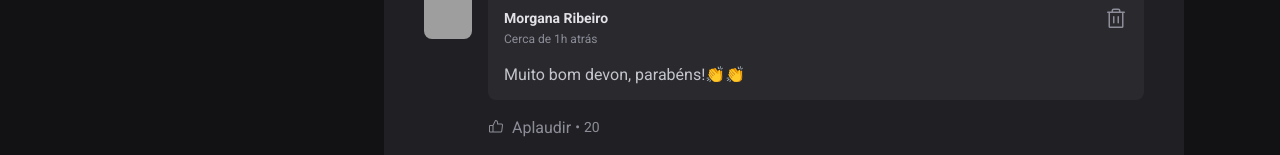
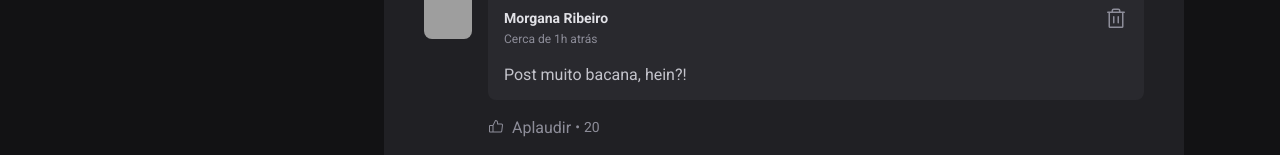
Before and after one commit to morganaribeiro/ignite-feed, a React (Vite) app: page / in a window 1280 px wide. Shown: the part 640-795 px from the top of the page. Built offline with nearby package versions, Linux system fonts and the light colour scheme; grey boxes are pictures that could not be loaded.

Commit message:
feat(comment): inserting comments (declarative programming)

```diff
--- a/src/components/Comment.jsx
+++ b/src/components/Comment.jsx
@@ -2,7 +2,7 @@
 import styles from './Comment.module.css';
 import { Avatar } from "./Avatar";
 
-export function Comment() {
+export function Comment({ content }) {
   return (
     <div className={styles.comment}>
       <Avatar hasBorder={false} src="https://github.com/morganaribeiro.png" />
@@ -22,7 +22,7 @@
               <Trash size={24} />
             </button>
           </header>
-          <p>Muito bom devon, parabéns!👏👏</p>
+          <p>{content}</p>
         </div>
         <footer>
           <button>
--- a/src/components/Post.jsx
+++ b/src/components/Post.jsx
@@ -6,10 +6,11 @@
 import { useState } from "react";
 
 export function Post({ author, publishedAt, content }) {
-    const [coments, setComments] = useState([ 1, 2]);
+    const [coments, setComments] = useState(["Post muito bacana, hein?!"]);
     const publishedDateFormatted = format(publishedAt, "d 'de' LLLL 'ás' HH:mm'h'", {
       locale: ptBR
     });
+    const [newCommentText, setNewCommentText] = useState("");
 
     const publishedDateRelativeToNow = formatDistanceToNow(publishedAt, {
         locale: ptBR,
@@ -18,7 +19,12 @@
 
     function handleCreateNewComment() {
         event.preventDefault();
-        setComments([...coments, coments.length + 1])
+        setComments([...coments, newCommentText]);
+        setNewCommentText("");
+    };
+
+    function handleNewCommentChange() {
+        setNewCommentText(event.target.value);
     };
 
     return (
@@ -56,7 +62,10 @@
             <form onSubmit={handleCreateNewComment} className={styles.commentForm}>
                 <strong>Deixe seu comentário</strong>
                 <textarea
+                    name="comment"
                     placeholder="Deixe seu comentário"
+                    value={newCommentText}
+                    onChange={handleNewCommentChange}
                 />
                 <footer>
                     <button type="submit">Publicar</button>
@@ -64,7 +73,7 @@
             </form>
             <div className={styles.commentList}>
                 {coments.map(comment => {
-                    return <Comment />
+                    return <Comment content={comment} />
                 })}
             </div>
         </article>
```
